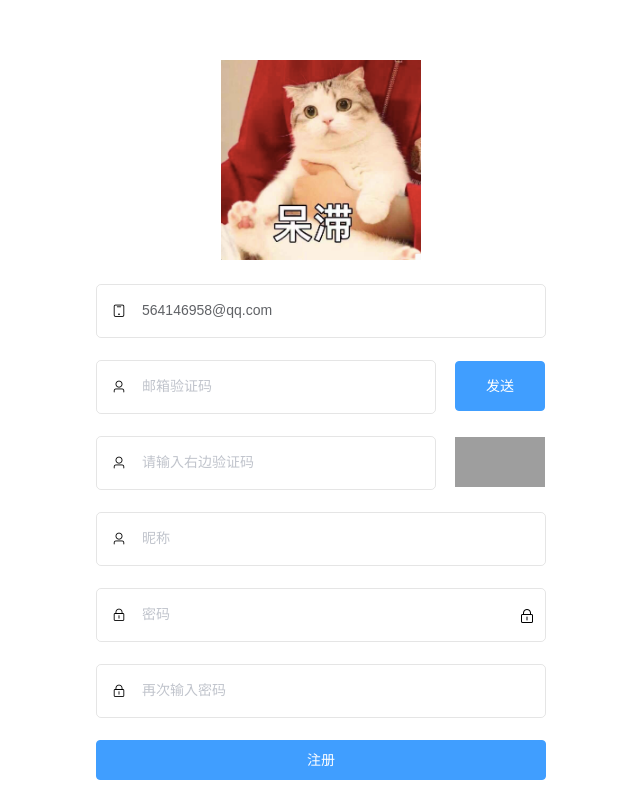
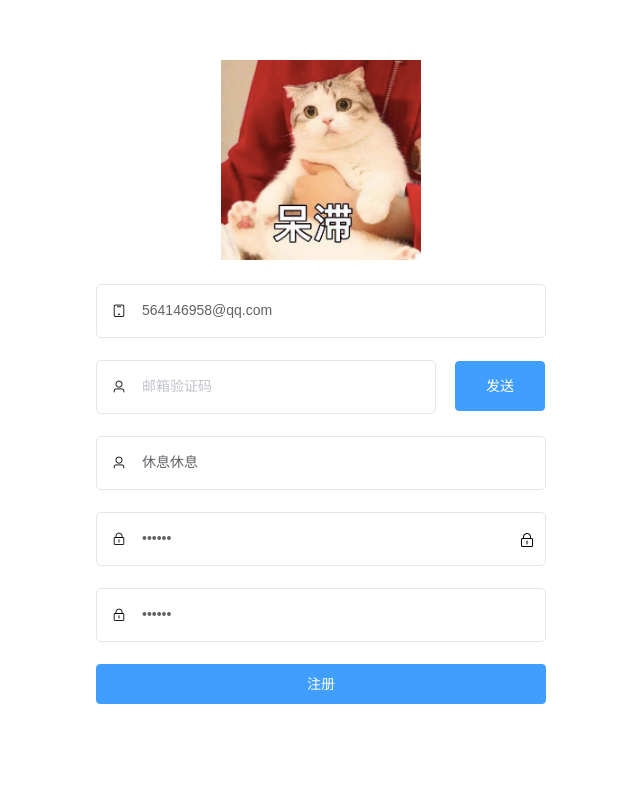
Before and after one commit to 1577351xyh/nuxt, a Nuxt app: page /registered in a window 1280 px wide. Shown: the whole page, without its empty margins (319-959 px from the left). Built offline with nearby package versions, Linux system fonts and the light colour scheme; grey boxes are pictures that could not be loaded.

Commit message:
"表单验证,注册"

```diff
--- a/pages/registered.vue
+++ b/pages/registered.vue
@@ -1,6 +1,6 @@
 <template>
   <div class="login-container">
-    <el-form ref="form" :model="form" class="login-form">
+    <el-form :rule="registerRule" ref="form" :model="form" class="login-form">
       <div class="title-container">
         <img src="/logo.png" alt="" style="width:200px" />
       </div>
@@ -37,7 +37,7 @@
       </el-form-item>
 
 <!-- 4位数验证测试 -->
-      <el-form-item prop="emailCode" class="email-code">
+      <!-- <el-form-item prop="emailCode" class="email-code">
         <div class="send-email-btn">
           <img :src="code.captcha" @click="resetCptcha" alt="">
         </div>
@@ -51,7 +51,7 @@
           name="emailCode"
         >
         </el-input>
-      </el-form-item>
+      </el-form-item> -->
 <!-- 4位数验证测试 -->
 
 
@@ -100,7 +100,7 @@
         >
         </el-input>
       </el-form-item>
-      <el-button type="primary" style="width:100%;margin-bottom:30px">
+      <el-button type="primary" @click.native.prevent='handleRegister' style="width:100%;margin-bottom:30px">
         注册
       </el-button>
     </el-form>
@@ -114,13 +114,44 @@ export default {
       passwordType: "password",
       form: {
         email: "564146958@qq.com",
-        number: "",
-        nickname: "",
-        password: "",
-        emailCode: ""
+        nickname: "休息休息",
+        password: "123446",
+        emailcode: "3456",
+        repassword:"123456"
       },
       code: {
         captcha: "/api/user/captcha"
+      },
+      registerRule:{
+        email:[
+          {required:true,message:'请输入邮箱'},
+          {type:'email',message:'请输入正确的邮箱'}
+        ],
+        password:[
+          {required:true,message:'请输入密码'},
+          {max:12,message:'密码长度12位以内'}
+        ],
+        emailCode:[
+          {required:true,message:'请输入邮箱验证码'}
+        ],
+        captcha:[
+          {required:true,message:'请输入验证码'}
+        ],
+        repassword:[
+          {
+            required:true,
+            trigger:'blur',
+            //验证方法
+            validator:(rule,value,callback)=>{
+              console.log(value)
+              if(value!==this.form.password){
+                console.log('输入不一致')
+              }else{
+                console.log('输入一致')
+              }
+            }
+          }
+        ]
       }
     };
   },
@@ -141,6 +172,22 @@ export default {
     async sendCode() {
       let ret = await this.$http.get(`/user/sendcode?email=${this.form.email}`);
       console.log(ret);
+    },
+    //登录验证
+    handleRegister(){
+      this.$refs.form.validate(async valid=>{
+        console.log(valid)
+        if(valid){
+          let obj = {
+            email: this.form.email,
+            password: this.form.password,
+            emailcode: this.form.emailcode,
+            captcha: this.form.captcha,
+            nickname: this.form.nickname
+          }
+          let ret = await this.$http.post('/user/register',obj)
+        }
+      })
     }
   }
 };
```
